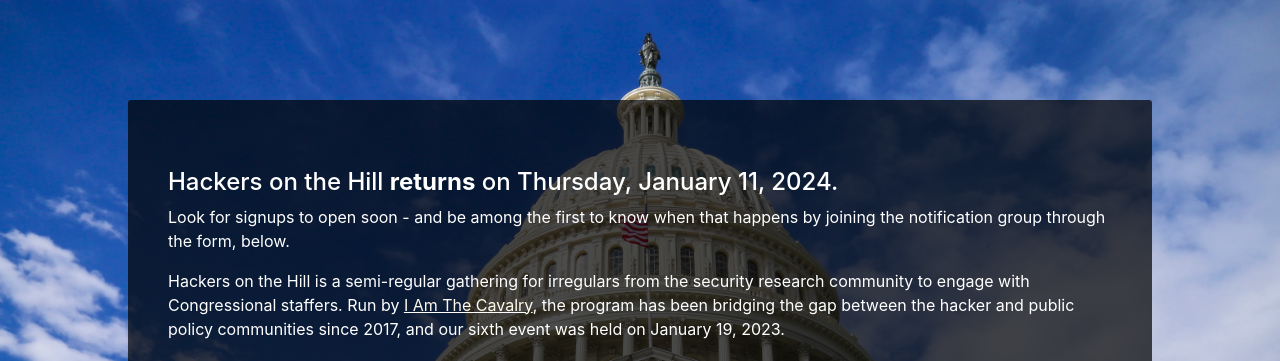
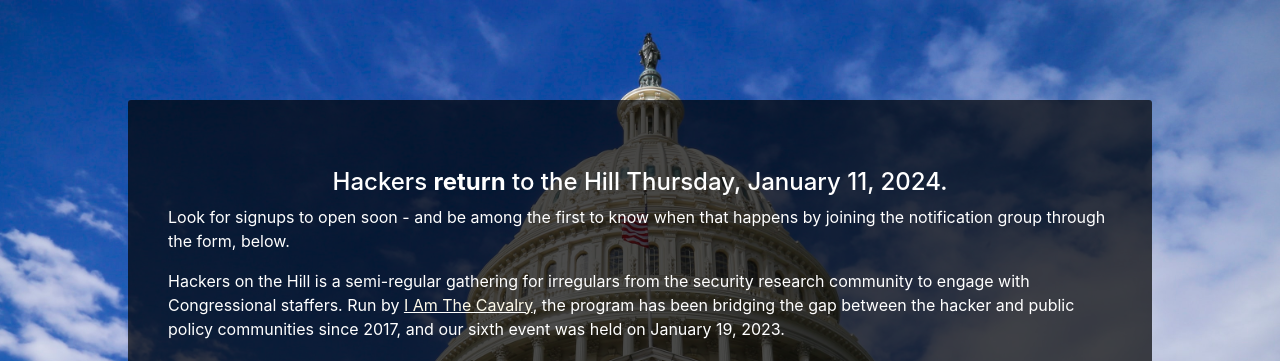
Before and after one commit to HackersOnTheHill/hackersonthehill.github.io, a Jekyll site: the page built from index.html, in a window 1280 px wide and 900 px high, cut to the strip 0-361 px from the top of the window. Built offline with Jekyll 4.4.1, drawn with Linux system fonts in a browser that asks for light colours; nearby versions of some CDN libraries.

Commit message:
slight tweak to lang and style

```diff
--- a/_includes/interest.html
+++ b/_includes/interest.html
@@ -1,5 +1,5 @@
 <!-- interest -->
-<h4>Hackers on the Hill <b>returns</b> on Thursday, January 11, 2024.</h4>
+<h4><center>Hackers <b>return</b> to the Hill Thursday, January 11, 2024.</center></h4>
 <p>Look for signups to open soon - and be among the first to know when that happens by joining the notification group through the form, below.</p>
 <p>Hackers on the Hill is a semi-regular gathering for irregulars from the security research community to engage
     with Congressional staffers. Run by <u><a href="https://iatc.me">I Am The Cavalry</a></u>, the program
```
